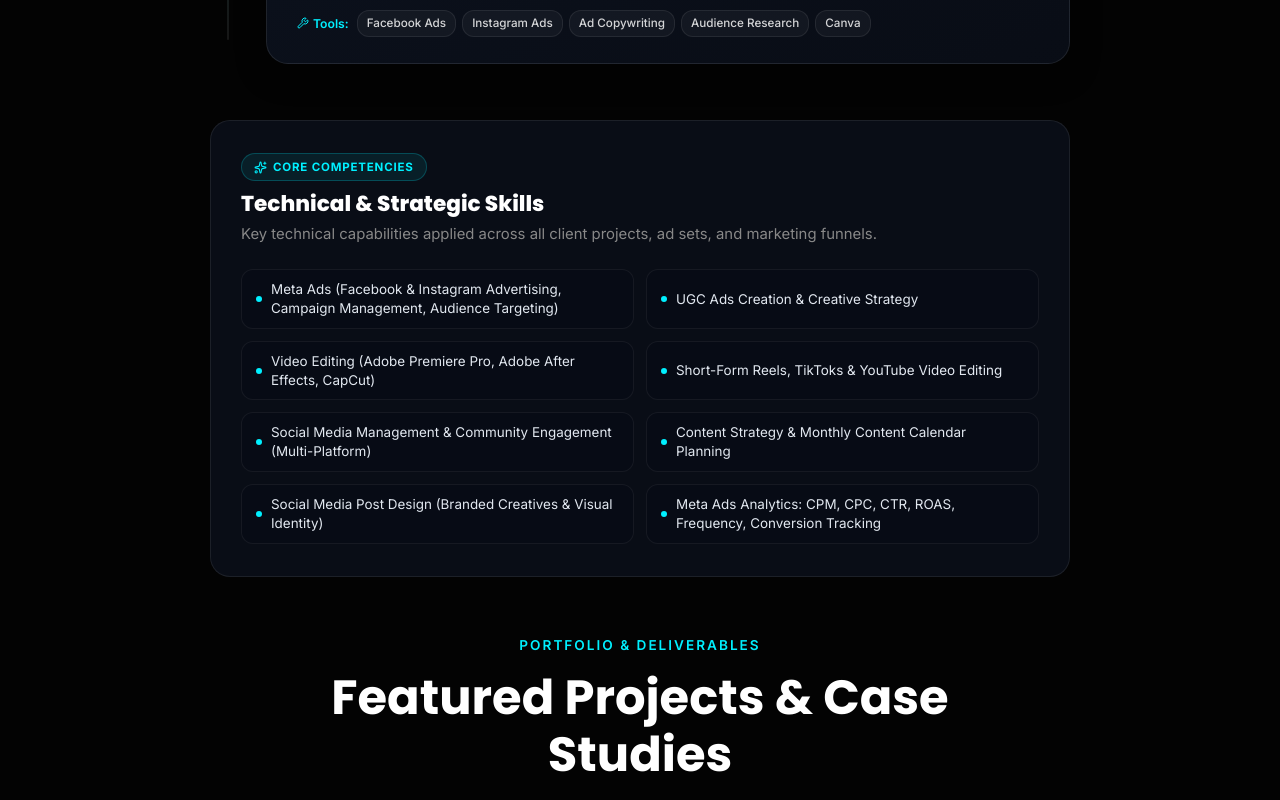
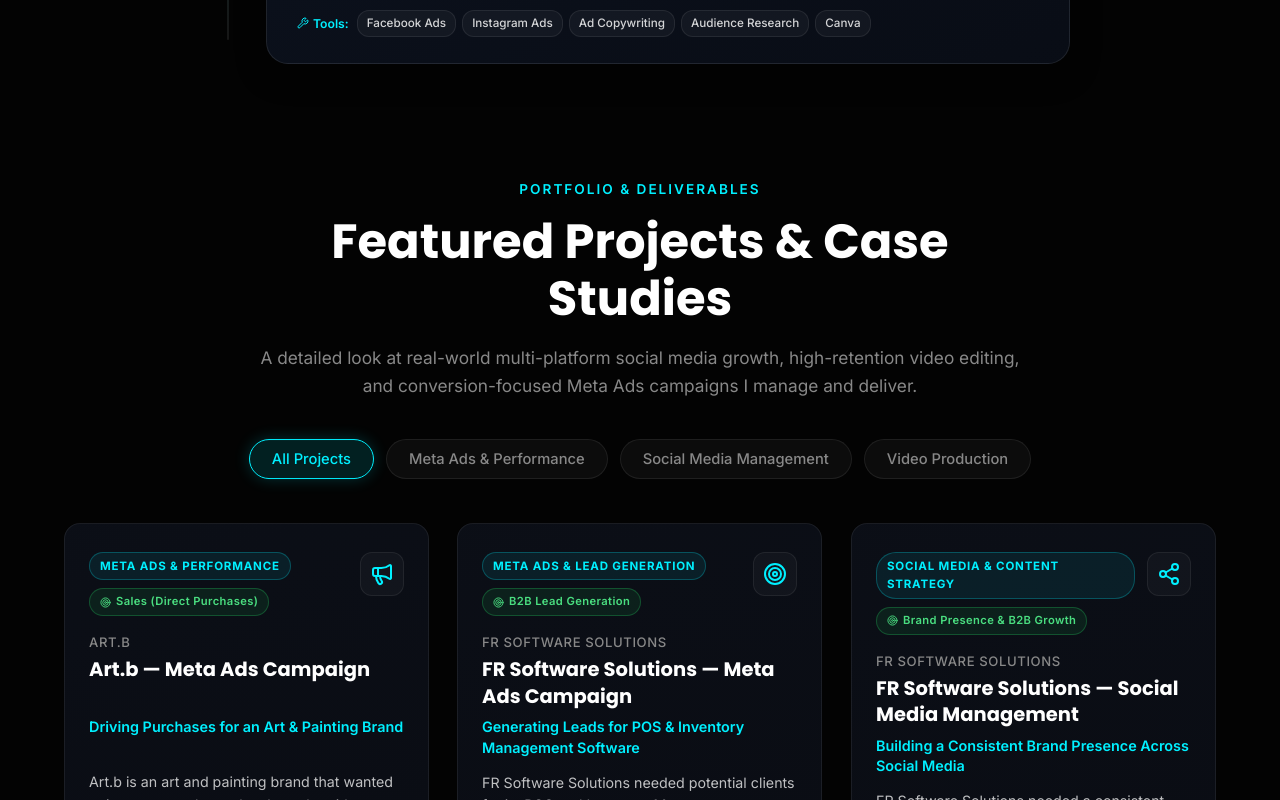
Before and after one commit to hydershaikhs/hyder-shaikh, a React (Vite) app: page / in a window 1280 px wide. Shown: the part 4040-4840 px from the top of the page. Built offline with nearby package versions, Linux system fonts and the light colour scheme.

Commit message:
feat: Remove Technical & Strategic Skills and Meta Ads Execution Framework sections as requested

```diff
--- a/src/pages/Experience.jsx
+++ b/src/pages/Experience.jsx
@@ -1,4 +1,4 @@
-import { Briefcase, Calendar, Check, Sparkles, Wrench } from "lucide-react";
+import { Briefcase, Calendar, Check, Wrench } from "lucide-react";
 import "./Experience.css";
 import Reveal from "../components/Reveal";
 
@@ -33,17 +33,6 @@
   }
 ];
 
-const coreSkills = [
-  "Meta Ads (Facebook & Instagram Advertising, Campaign Management, Audience Targeting)",
-  "UGC Ads Creation & Creative Strategy",
-  "Video Editing (Adobe Premiere Pro, Adobe After Effects, CapCut)",
-  "Short-Form Reels, TikToks & YouTube Video Editing",
-  "Social Media Management & Community Engagement (Multi-Platform)",
-  "Content Strategy & Monthly Content Calendar Planning",
-  "Social Media Post Design (Branded Creatives & Visual Identity)",
-  "Meta Ads Analytics: CPM, CPC, CTR, ROAS, Frequency, Conversion Tracking"
-];
-
 const Experience = () => {
   return (
     <section id="experience" className="section experience-section">
@@ -76,7 +65,7 @@
                     <span className="node-center-dot"></span>
                   </div>
 
-                  {/* Sleek Modern Card (Slightly larger than reference as requested) */}
+                  {/* Sleek Modern Card */}
                   <div className={`exp-card ${exp.isCurrent ? "exp-card-current" : ""}`}>
                     {/* Header Row: Role on Left, Date Pill on Right */}
                     <div className="exp-card-header">
@@ -138,30 +127,6 @@
             ))}
           </div>
         </div>
-
-        {/* Core Skills Matrix */}
-        <Reveal delay={200}>
-          <div className="exp-skills-card">
-            <div className="exp-skills-header">
-              <span className="exp-skills-badge">
-                <Sparkles size={13} />
-                <span>Core Competencies</span>
-              </span>
-              <h3 className="exp-skills-title">Technical &amp; Strategic Skills</h3>
-              <p className="text-muted" style={{ fontSize: "0.93rem" }}>
-                Key technical capabilities applied across all client projects, ad sets, and marketing funnels.
-              </p>
-            </div>
-            <div className="exp-skills-grid">
-              {coreSkills.map((skill, index) => (
-                <div key={index} className="exp-skill-pill">
-                  <span className="exp-skill-dot"></span>
-                  <span>{skill}</span>
-                </div>
-              ))}
-            </div>
-          </div>
-        </Reveal>
       </div>
     </section>
   );
--- a/src/pages/Projects.jsx
+++ b/src/pages/Projects.jsx
@@ -1,23 +1,8 @@
 import { useState } from "react";
-import {
-  Check, Target, BarChart3, LineChart,
-  Layers, Sparkles, FileText, ShieldCheck,
-  Users, Wrench, ArrowRight
-} from "lucide-react";
+import { Check, Target, Wrench, ArrowRight } from "lucide-react";
 import "./Projects.css";
 import Reveal from "../components/Reveal";
 import { projects, categories } from "../data/projectsData";
-
-const metaAdsFramework = [
-  { icon: <Target size={18} />, title: "Objective Selection", desc: "Choosing precise conversion goals aligned with bottom-line business outcomes." },
-  { icon: <Users size={18} />, title: "Audience Segmentation", desc: "Finding high-intent prospects via demographics, behaviors, and custom audiences." },
-  { icon: <Sparkles size={18} />, title: "Ad Creative Strategy", desc: "Visual hooks and dynamic creatives built specifically to stop scroll fatigue." },
-  { icon: <FileText size={18} />, title: "Direct Response Copy", desc: "Persuasive headlines, benefits-focused copy, and friction-free CTAs." },
-  { icon: <Layers size={18} />, title: "Campaign Architecture", desc: "Clean, scaleable campaign structure with organized ad sets and naming." },
-  { icon: <LineChart size={18} />, title: "Performance Monitoring", desc: "Continuous tracking of live metric fluctuations and ad delivery health." },
-  { icon: <BarChart3 size={18} />, title: "ROAS Optimization", desc: "Reallocating budgets to winning ad variants and pruning underperforming sets." },
-  { icon: <ShieldCheck size={18} />, title: "Efficiency Analysis", desc: "Systematic analysis of CPM, CPC, CTR, Frequency, and Customer Acquisition Cost." },
-];
 
 const Projects = ({ onOpenCaseStudy }) => {
   const [activeCategory, setActiveCategory] = useState("All");
@@ -130,35 +115,6 @@
             </Reveal>
           ))}
         </div>
-
-        {/* Meta Ads Strategy Blueprint */}
-        <Reveal>
-          <div className="meta-blueprint-card">
-            <div className="meta-blueprint-header">
-              <div className="meta-blueprint-icon">
-                <Target size={28} />
-              </div>
-              <div>
-                <span className="section-tag">METHODOLOGY</span>
-                <h3 className="meta-blueprint-title">My Meta Ads Execution Framework</h3>
-                <p className="text-muted">
-                  How I systematically turn ad spend into profitable conversions and measurable business returns.
-                </p>
-              </div>
-            </div>
-
-            <div className="meta-framework-grid">
-              {metaAdsFramework.map((step, i) => (
-                <div key={i} className="meta-step-card">
-                  <div className="meta-step-num">0{i + 1}</div>
-                  <div className="meta-step-icon">{step.icon}</div>
-                  <h4>{step.title}</h4>
-                  <p>{step.desc}</p>
-                </div>
-              ))}
-            </div>
-          </div>
-        </Reveal>
       </div>
     </section>
   );
```
